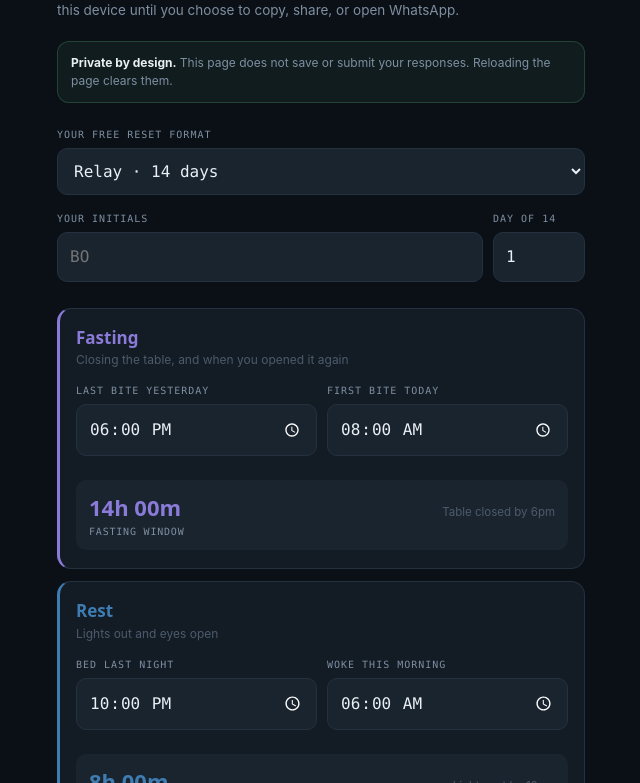
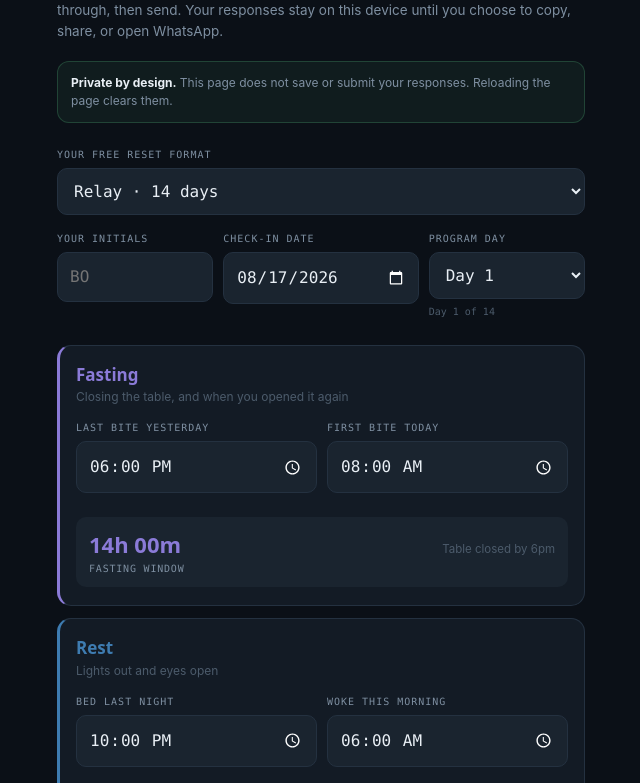
Before and after one commit to victorthomas6/Free-reset-checkin, a plain HTML site: page index.html in a window 1280 px wide. Shown: the part 159-942 px from the top of the page, without its empty margins (319-959 px from the left). Drawn offline with Linux system fonts and the light colour scheme.

Commit message:
Add files via upload

```diff
--- a/index.html
+++ b/index.html
@@ -1,9 +1,13 @@
 <!DOCTYPE html><html lang="en"><head><meta charset="utf-8"><meta name="viewport" content="width=device-width,initial-scale=1,viewport-fit=cover"><meta name="theme-color" content="#0B1017"><title>FREE Reset · Daily Check-In</title><link rel="stylesheet" href="styles.css"></head><body><main class="app">
 <div class="topnav"><div class="brand" id="brand">FREE Reset · Relay</div></div>
-<header><div class="sub">Participant Daily Check-In</div><h1>Tonight's check-in</h1><p>Choose your FREE Reset format, tap through, then send. Your responses stay on this device until you choose to copy, share, or open WhatsApp.</p></header>
+<header><div class="sub">Participant Daily Check-In</div><h1>Tonight's check-in</h1><p>Choose your FREE Reset format and check-in date, select your program day, tap through, then send. Your responses stay on this device until you choose to copy, share, or open WhatsApp.</p></header>
 <div class="privacy"><strong>Private by design.</strong> This page does not save or submit your responses. Reloading the page clears them.</div>
 <div class="f" style="margin-bottom:16px"><label for="program">Your FREE Reset format</label><select id="program"><option value="sprint">Sprint · 5 days</option><option value="challenge">Challenge · 10 days</option><option value="relay" selected>Relay · 14 days</option><option value="marathon">Marathon · 30 days</option></select></div>
-<div class="idrow"><div><label for="pid">Your initials</label><input type="text" id="pid" maxlength="4" autocomplete="off" placeholder="BO"></div><div><label for="day">Day <span id="dayOf">of 14</span></label><input type="number" id="day" min="1" max="14" value="1" inputmode="numeric"></div></div>
+<div class="checkin-grid">
+<div><label for="pid">Your initials</label><input type="text" id="pid" maxlength="4" autocomplete="off" placeholder="BO"></div>
+<div><label for="checkDate">Check-in date</label><input type="date" id="checkDate"></div>
+<div><label for="day">Program day</label><select id="day" aria-describedby="dayOf"></select><div class="fieldhint" id="dayOf">Day 1 of 14</div></div>
+</div>
 <section class="pillar" style="--pc:var(--fast)"><h2>Fasting</h2><div class="why">Closing the table, and when you opened it again</div><div class="two"><div class="f"><label for="lastBite">Last bite yesterday</label><input type="time" id="lastBite" value="18:00"></div><div class="f"><label for="firstBite">First bite today</label><input type="time" id="firstBite" value="08:00"></div></div><div class="readout" aria-live="polite"><div><div class="v" id="fastV">14h 00m</div><div class="l">Fasting window</div></div><div class="t" id="fastT"></div></div></section>
 <section class="pillar" style="--pc:var(--rest)"><h2>Rest</h2><div class="why">Lights out and eyes open</div><div class="two"><div class="f"><label for="bed">Bed last night</label><input type="time" id="bed" value="22:00"></div><div class="f"><label for="wake">Woke this morning</label><input type="time" id="wake" value="06:00"></div></div><div class="readout" aria-live="polite"><div><div class="v" id="sleepV">8h 00m</div><div class="l">Time in bed</div></div><div class="t" id="sleepT"></div></div></section>
 <section class="pillar" style="--pc:var(--eat)"><h2>Eating</h2><div class="why">How many, and what came first</div><div class="f"><label>Meals today</label><div class="step"><button type="button" data-bump="meals" data-amount="-1" aria-label="Fewer meals">−</button><div class="val"><span id="mealsV">2</span><small>meals</small></div><button type="button" data-bump="meals" data-amount="1" aria-label="More meals">+</button></div></div><div class="f"><label>Fruit or vegetable first at every meal</label><div class="yn" role="group" aria-label="Fruit or vegetable first"><button type="button" id="fruitY" data-yn="fruit" data-value="1" aria-pressed="true">Yes</button><button type="button" id="fruitN" data-yn="fruit" data-value="0" aria-pressed="false">Not every time</button></div></div><div class="f"><label>Anything between meals</label><div class="yn" role="group" aria-label="Anything between meals"><button type="button" id="snackY" data-yn="snack" data-value="1" aria-pressed="false">Yes</button><button type="button" id="snackN" data-yn="snack" data-value="0" aria-pressed="true">No</button></div></div></section>
--- a/participant.js
+++ b/participant.js
@@ -6,13 +6,17 @@ const $=id=>document.getElementById(id);
 $('scales').innerHTML=SCALES.map(([k,lab,lo,hi])=>`<div class="scalerow"><label>${lab}</label><div class="scale" id="sc_${k}" role="group" aria-label="${lab}">${[1,2,3,4,5].map(n=>`<button type="button" data-scale="${k}" data-value="${n}" aria-pressed="${n===3}" aria-label="${lab} ${n}">${n}</button>`).join('')}</div><div class="ends"><span>${lo}</span><span>${hi}</span></div></div>`).join('');
 function val(id){const e=$(id);return e?e.value:'';}
 function currentProgram(){return PROGRAMS[val('program')]||PROGRAMS.relay;}
+function todayLocal(){const d=new Date(),y=d.getFullYear(),m=String(d.getMonth()+1).padStart(2,'0'),day=String(d.getDate()).padStart(2,'0');return `${y}-${m}-${day}`;}
+function prettyDate(iso){if(!iso)return '—';const m=iso.match(/^(\d{4})-(\d{2})-(\d{2})$/);if(!m)return iso;const d=new Date(Number(m[1]),Number(m[2])-1,Number(m[3]));return d.toLocaleDateString(undefined,{month:'short',day:'numeric',year:'numeric'});}
+function renderDayOptions(total){const sel=$('day'),prior=Number(sel.value)||1,keep=Math.max(1,Math.min(total,prior));sel.innerHTML=Array.from({length:total},(_,i)=>`<option value="${i+1}">Day ${i+1}</option>`).join('');sel.value=String(keep);}
 function bump(k,n){const max=k==='mins'?300:9;S[k]=Math.max(0,Math.min(max,S[k]+n));$(k+'V').textContent=S[k];build();}
 function setYN(k,v){S[k]=v;$(k+'Y').setAttribute('aria-pressed',String(v===1));$(k+'N').setAttribute('aria-pressed',String(v===0));build();}
 function setScale(k,n){S[k]=n;document.querySelectorAll('#sc_'+k+' button').forEach((b,i)=>b.setAttribute('aria-pressed',String(i+1===n)));build();}
 function syncProgram(){
- const p=currentProgram();
- $('day').max=String(p.days); $('dayOf').textContent=`of ${p.days}`;
- const raw=Number(val('day'))||1,clamped=Math.max(1,Math.min(p.days,raw)); if(raw!==clamped)$('day').value=String(clamped);
+ const p=currentProgram(),sel=$('day');
+ if(Number(sel.dataset.total)!==p.days){renderDayOptions(p.days);sel.dataset.total=String(p.days);}
+ const day=Math.max(1,Math.min(p.days,Number(val('day'))||1)); if(String(day)!==sel.value)sel.value=String(day);
+ $('dayOf').textContent=`Day ${day} of ${p.days}`;
  $('brand').textContent=`FREE Reset · ${p.name}`; $('footerProgram').textContent=`FREE Reset · daily intake · ${p.name}`;
  $('measWhy').textContent=`Day 1 and day ${p.days} only — this is what makes before-and-after real`;
 }
@@ -24,7 +28,7 @@ function build(){
  $('sleepV').textContent=hm(sl); const bm=mins(bed); $('sleepT').textContent=bm!==null&&bm>=20*60&&bm<=22*60?'Lights out by 10pm':'Past the 10pm target';
  const day=String(Math.max(1,Math.min(p.days,Number(val('day'))||1))); if(val('day')!==day)$('day').value=day;
  const showMeas=day==='1'||day===String(p.days); $('measBlock').classList.toggle('hidden',!showMeas);
- let out=`FR2 | ${p.name} | ${(val('pid')||'??').toUpperCase()} | D${day}\n`;
+ let out=`FR2 | ${p.name} | ${(val('pid')||'??').toUpperCase()} | D${day}/${p.days} | ${val('checkDate')||'—'}\n`;
  out+=`F ${lastBite||'—'} → ${firstBite||'—'}  (${hm(fw)})\n`;
  out+=`R ${bed||'—'} → ${wake||'—'}  (${hm(sl)})\n`;
  out+=`E ${S.meals} meals · fruit first ${S.fruit?'Y':'N'} · between-meals ${S.snack?'Y':'N'}\n`;
@@ -38,7 +42,8 @@ async function copyOut(){const txt=$('output').textContent;const done=()=>{const
 function sendWhatsApp(){const txt=encodeURIComponent($('output').textContent);window.location.href=`https://wa.me/?text=${txt}`;}
 async function shareOut(){const txt=$('output').textContent;if(navigator.share){try{await navigator.share({title:'FREE Reset Daily Check-In',text:txt});return;}catch(e){if(e&&e.name==='AbortError')return;}}await copyOut();$('copyHint').textContent='Sharing is unavailable here, so the check-in was copied instead.';}
 document.addEventListener('click',e=>{const b=e.target.closest('button');if(!b)return;if(b.dataset.bump)bump(b.dataset.bump,Number(b.dataset.amount));if(b.dataset.yn)setYN(b.dataset.yn,Number(b.dataset.value));if(b.dataset.scale)setScale(b.dataset.scale,Number(b.dataset.value));});
-['pid','day','program','lastBite','firstBite','bed','wake','wt','waist','bp','note'].forEach(id=>$(id).addEventListener('input',build));
+['pid','day','program','checkDate','lastBite','firstBite','bed','wake','wt','waist','bp','note'].forEach(id=>$(id).addEventListener('input',build));
 $('program').addEventListener('change',build); $('copyBtn').addEventListener('click',copyOut);$('waBtn').addEventListener('click',sendWhatsApp);$('shareBtn').addEventListener('click',shareOut);
 if(!navigator.share)$('shareBtn').textContent='Share / Copy';
+if(!$('checkDate').value)$('checkDate').value=todayLocal();
 build();
--- a/styles.css
+++ b/styles.css
@@ -21,6 +21,8 @@ header p{color:var(--mute);font-size:13.5px;margin:10px 0 20px}
 .privacy{background:rgba(79,174,114,.08);border:1px solid rgba(79,174,114,.28);border-radius:12px;padding:12px 13px;margin-bottom:24px;color:var(--mute);font-size:12px}
 .privacy strong{color:var(--ink)}
 .idrow{display:grid;grid-template-columns:1fr 92px;gap:10px;margin-bottom:26px}
+.checkin-grid{display:grid;grid-template-columns:1fr 1.25fr 1fr;gap:10px;margin-bottom:26px;align-items:start}
+.fieldhint{font-family:var(--mono);font-size:10px;color:var(--faint);margin-top:5px}
 .pillar,.note{background:var(--panel);border:1px solid var(--line);border-radius:14px;padding:16px 16px 18px;margin-bottom:12px}
 .pillar{border-left:3px solid var(--pc)}
 .pillar h2,.note h3,.out h3{font-family:var(--disp);font-size:17px;font-weight:700;margin:0}
@@ -28,7 +30,7 @@ header p{color:var(--mute);font-size:13.5px;margin:10px 0 20px}
 .pillar .why{font-size:12px;color:var(--faint);margin:1px 0 14px}
 .f{margin-bottom:12px}.f:last-child{margin-bottom:0}
 label{display:block;font-family:var(--mono);font-size:10px;letter-spacing:.1em;text-transform:uppercase;color:var(--mute);margin-bottom:6px}
-input[type=time],input[type=text],input[type=number],textarea,select{width:100%;background:var(--panel2);border:1px solid var(--line);border-radius:10px;color:var(--ink);font-family:var(--mono);font-size:16px;padding:12px;outline:none;min-height:44px}
+input[type=time],input[type=date],input[type=text],input[type=number],textarea,select{width:100%;background:var(--panel2);border:1px solid var(--line);border-radius:10px;color:var(--ink);font-family:var(--mono);font-size:16px;padding:12px;outline:none;min-height:44px}
 input:focus,textarea:focus,select:focus{border-color:var(--pc,var(--rest))}
 textarea{font-family:var(--body);font-size:14px;resize:vertical;min-height:66px;line-height:1.5}
 .two{display:grid;grid-template-columns:1fr 1fr;gap:10px}
@@ -60,5 +62,5 @@ table{width:100%;border-collapse:collapse;font-size:12px;margin-top:4px}th,td{pa
 .hidden{display:none!important}footer{margin-top:34px;padding-top:18px;border-top:1px solid var(--line);font-family:var(--mono);font-size:10.5px;color:var(--faint);line-height:1.9}
 code{font-family:var(--mono)}
 :focus-visible{outline:3px solid var(--move);outline-offset:3px}
-@media (max-width:390px){.app{padding-top:16px}.two{grid-template-columns:1fr}.readout{align-items:flex-start;flex-direction:column}.readout .t{max-width:none;text-align:left}.idrow{grid-template-columns:1fr 84px}.scale{gap:5px}.scale button{min-width:0}.topnav{align-items:flex-start;flex-direction:column}}
+@media (max-width:390px){.app{padding-top:16px}.two{grid-template-columns:1fr}.readout{align-items:flex-start;flex-direction:column}.readout .t{max-width:none;text-align:left}.idrow{grid-template-columns:1fr 84px}.checkin-grid{grid-template-columns:1fr}.scale{gap:5px}.scale button{min-width:0}.topnav{align-items:flex-start;flex-direction:column}}
 @media (prefers-reduced-motion:reduce){*,*::before,*::after{scroll-behavior:auto!important;transition:none!important;animation:none!important}}
```
Also changed, not shown: facilitator.html (+2 -2 lines), facilitator.js (+5 -5 lines), 1 other file.
